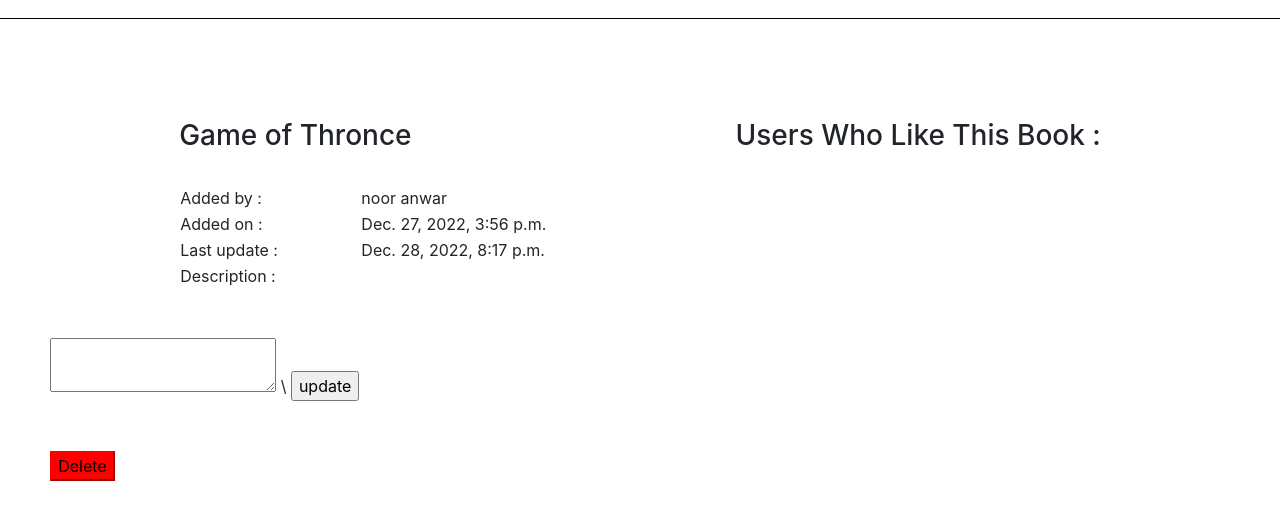
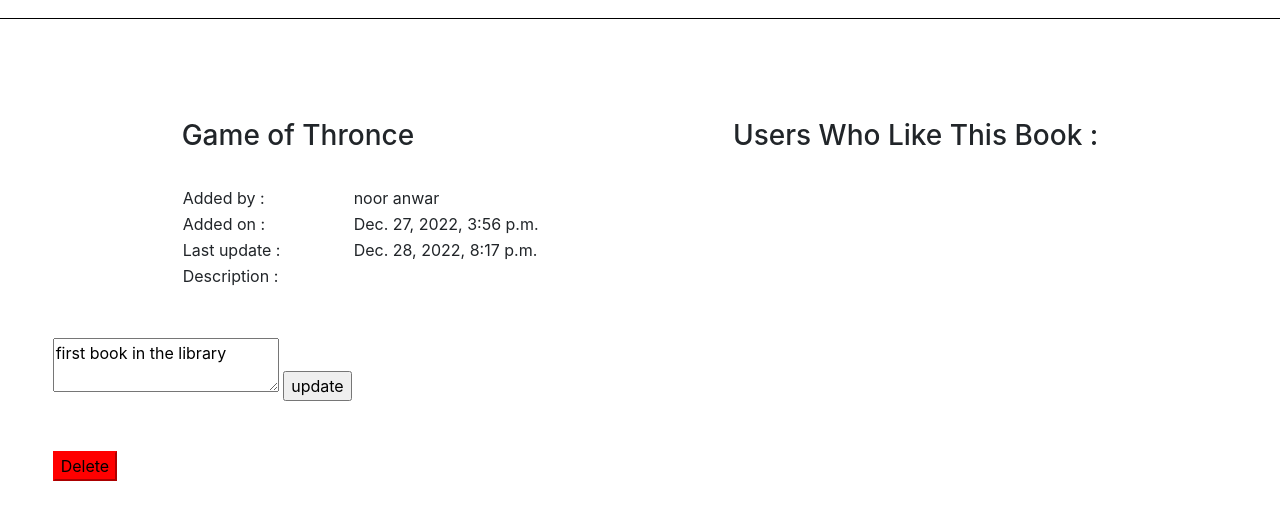
Before and after one commit to NEVENAMAN/favorite_Book, a Django app: template appBook/templates/editBook.html in a window 1280 px wide; the page is wider, and only the part inside the window is pictured. Shown: the part 98-618 px from the top of that part. Run offline with Django 3.2, Linux system fonts and the light colour scheme; the template is opened without the code that fills it: values that come from a table or form of the project are taken from there, others are empty; data comes from the database, SQL or seed files in the repository; both versions use the stored data as it was after the commit; some libraries are stand-ins or nearby versions.

Commit message:
favorite book update 2

```diff
--- a/appBook/models.py
+++ b/appBook/models.py
@@ -102,7 +102,14 @@
 def Update_Desc_Book(BookId,desc_edit):
     book = Book.objects.get(id = BookId)
     print("**** 1")
-    book.desc == desc_edit
+    print(book.id)
+    print("before : ",book.desc)
+    book.desc = desc_edit
     print("***** 2")
-    book.save()
-    print("***** 3")
+    print("afteer : ",book.desc)
+    return book.save()
+
+# delete book from database
+def Delete_Book(BookId):
+    book = Book.objects.get(id = BookId)
+    return book.delete()
--- a/appBook/templates/editBook.html
+++ b/appBook/templates/editBook.html
@@ -85,10 +85,11 @@
                 <td>Description :
                     <form action="/update_desc_of_book/{{book.id}}" method="post">
                         {% csrf_token %}
-                        <textarea  name="desc_edit" value="{{book.desc}}"></textarea>
-\                        <input type="submit" value="update">
+                        <textarea  name="desc_edit">{{book.desc}}</textarea>
+                        <input type="submit" value="update">
                     </form>
-                    <form>
+                    <form action="/del_book/{{book.id}}" method="post">
+                        {% csrf_token %}
                         <input type="submit" value="Delete" id="delete">
                     </form>
                 </td>
--- a/appBook/urls.py
+++ b/appBook/urls.py
@@ -11,4 +11,5 @@
     path('viewBook/<int:BookId>',views.viewBook),
     path('likeBook/<int:BookId>',views.likeBook),
     path('update_desc_of_book/<int:BookId>',views.update_desc_of_book),
+    path('del_book/<int:BookId>',views.del_book),
 ]
```
Also changed, not shown: appBook/views.py (+7 -0 lines), db.sqlite3.
